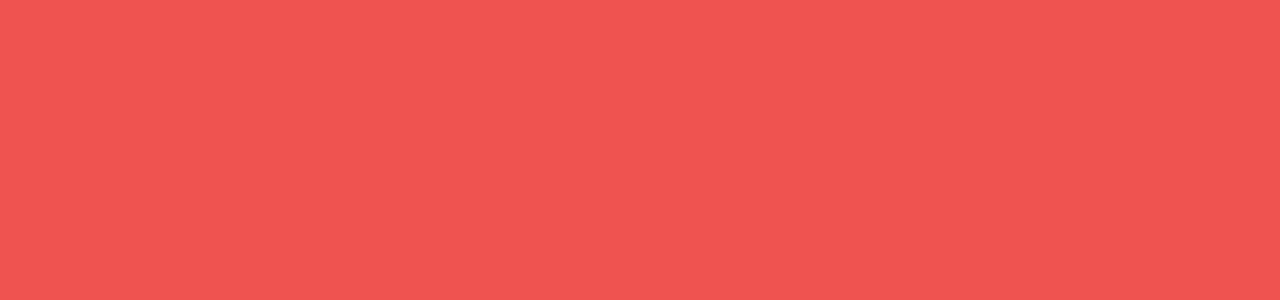
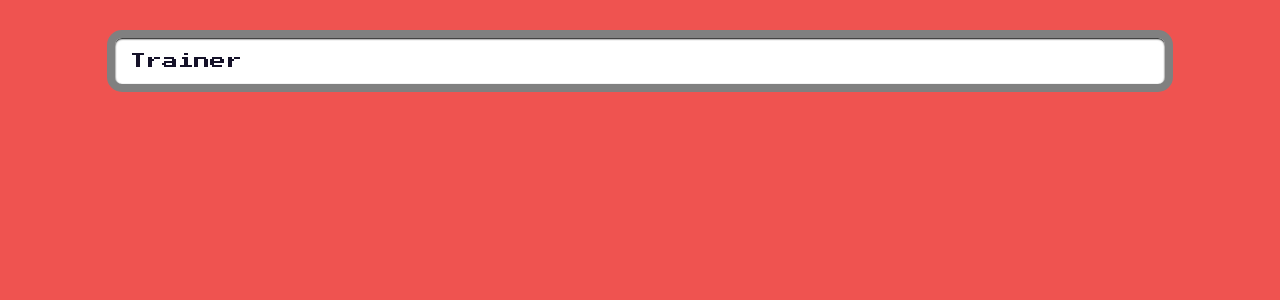
Before and after one commit to jonpfluger/mern-pokedex, a React (Create React App) app in the folder client/: page /trainer/1 in a window 1280 px wide. Shown: the top 300 px of the page. Built offline with nearby package versions, Linux system fonts and the light colour scheme.

Commit message:
sets up router

```diff
--- a/client/src/App.js
+++ b/client/src/App.js
@@ -2,6 +2,11 @@ import { BrowserRouter, Routes, Route } from 'react-router-dom'
 import { ApolloClient, createHttpLink, InMemoryCache, ApolloProvider } from '@apollo/client'
 import { setContext } from '@apollo/client/link/context'
 import Auth from './utils/auth'
+
+import Search from './pages/search'
+import Trainer from './pages/trainer'
+import Login from './pages/login'
+import Screen from './components/screen'
 
 const httpLink = createHttpLink({
   uri: '/graphql'
@@ -25,7 +30,16 @@ const client = new ApolloClient({
 function App() {
   return (
     <ApolloProvider client={client}>
-
+      <BrowserRouter>
+        {/* header */}
+        <Screen>
+          <Routes>
+            <Route path="/" element={<Search />} />
+            <Route path="/login" element={<Login />} />
+            <Route path="/trainer/:id" element={<Trainer />} />
+          </Routes>
+        </Screen>
+      </BrowserRouter>
     </ApolloProvider>
   );
 }
--- a/client/src/components/container.js
+++ b/client/src/components/container.js
@@ -1,5 +1,9 @@
-const Container = () => {
-    return 'Container'
+const Container = (props) => {
+    return (
+        <div className={`container ${props.className || ''}`}>
+            {props.children}
+        </div>
+    )
 }
 
 export default Container
--- a/client/src/components/screen.js
+++ b/client/src/components/screen.js
@@ -1,5 +1,5 @@
-const Screen = () => {
-    return 'Screen'
-}
+import Container from "./container"
+
+const Screen = props => <Container {...props} className="screen" />
 
 export default Screen
```
